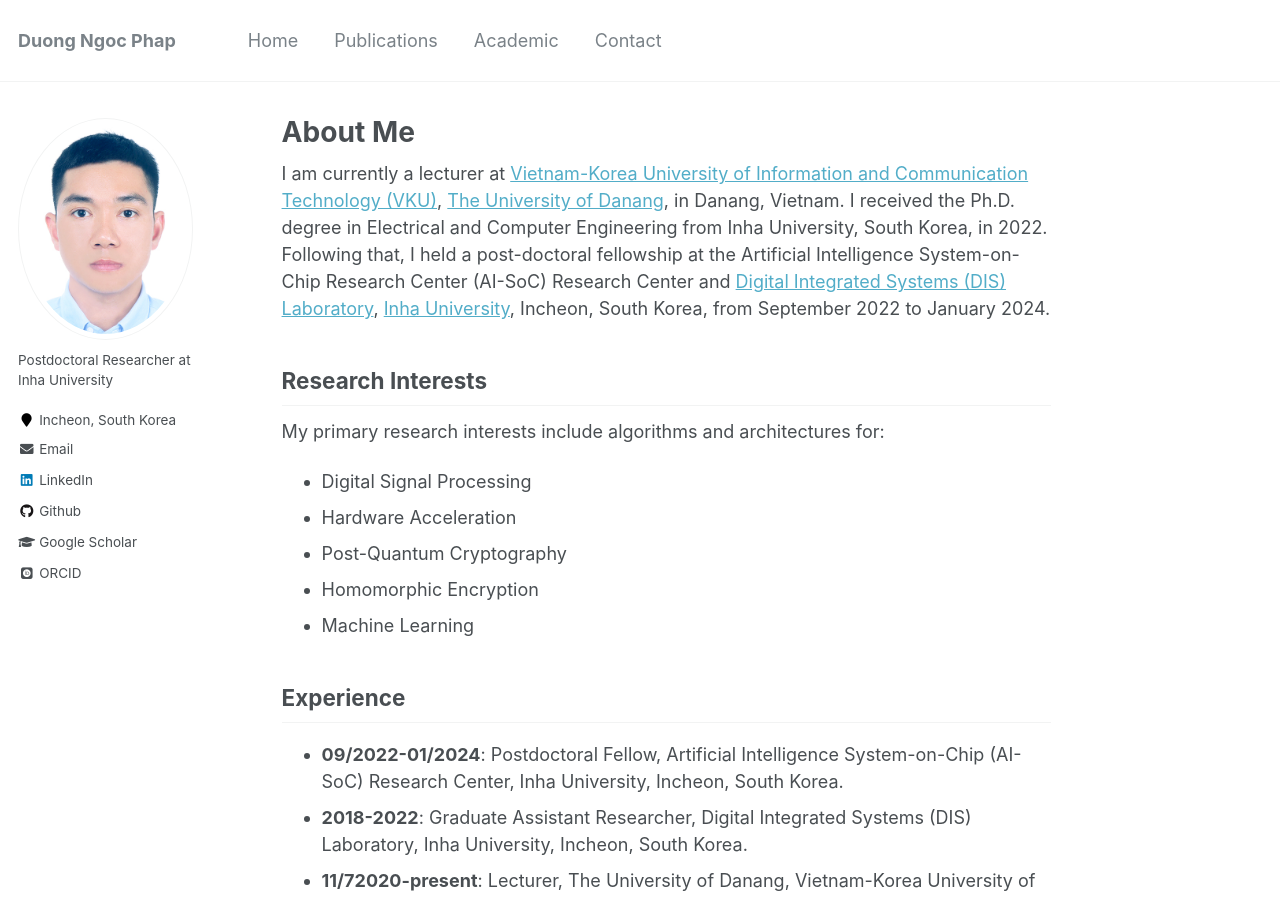
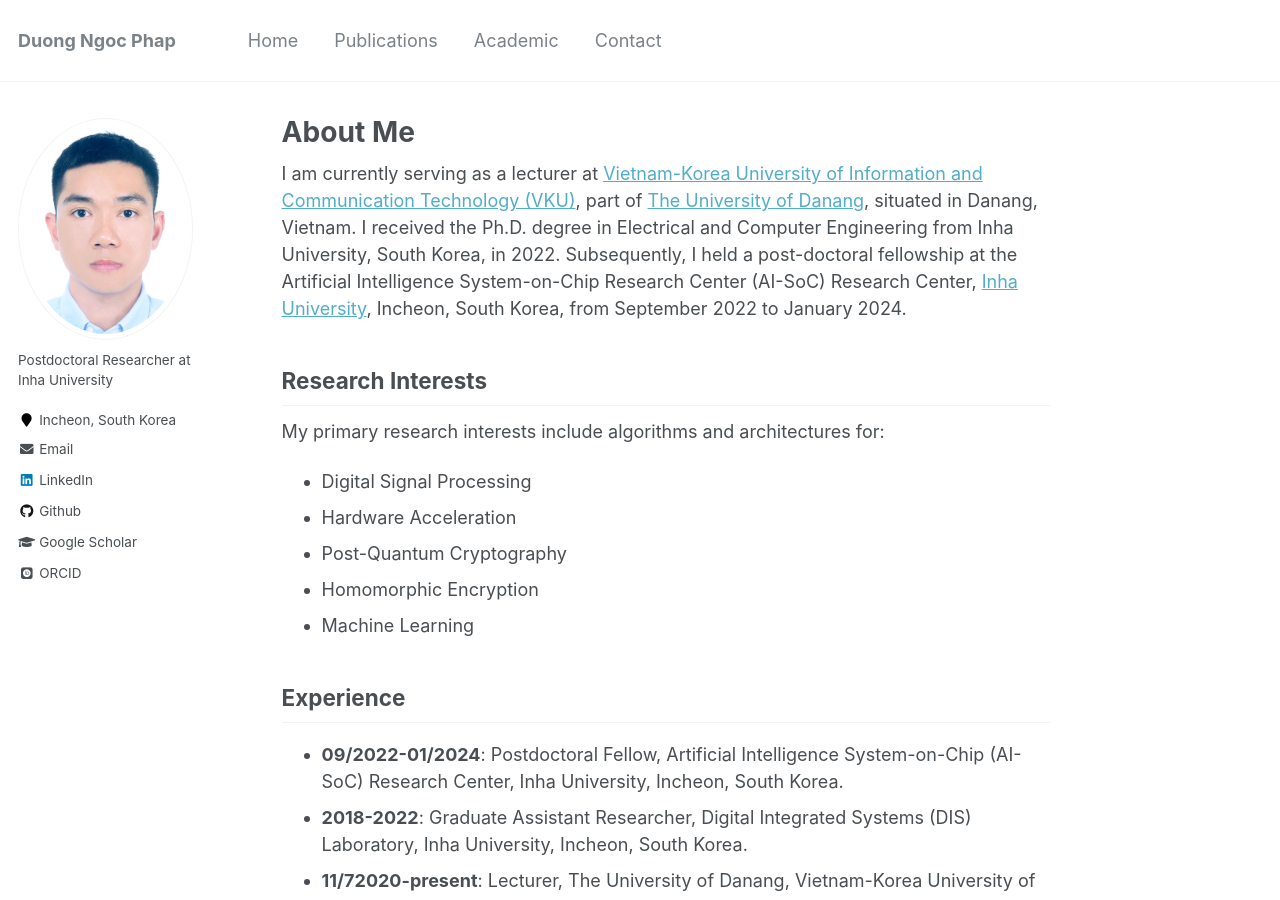
Before and after one commit to phapdn/phapdn.github.io, a Jekyll site: the page built from _pages/about.md, in a window 1280 px wide and 900 px high. Built offline with Jekyll 4.4.1, drawn with Linux system fonts in a browser that asks for light colours; some web fonts are replaced.

Commit message:
Update about.md

```diff
--- a/_pages/about.md
+++ b/_pages/about.md
@@ -7,7 +7,7 @@ redirect_from:
   - /about/
   - /about.html
 ---
-I am currently a lecturer at [Vietnam-Korea University of Information and Communication Technology (VKU)](https://vku.udn.vn/), [The University of Danang](https://www.udn.vn/english), in Danang, Vietnam. I received the Ph.D. degree in Electrical and Computer Engineering from Inha University, South Korea, in 2022. Following that, I held a post-doctoral fellowship at the Artificial Intelligence System-on-Chip Research Center (AI-SoC) Research Center and [Digital Integrated Systems (DIS) Laboratory](https://sites.google.com/view/inhasoc), [Inha University](https://eng.inha.ac.kr/eng/index.do), Incheon, South Korea, from September 2022 to January 2024.
+I am currently serving as a lecturer at [Vietnam-Korea University of Information and Communication Technology (VKU)](https://vku.udn.vn/), part of [The University of Danang](https://www.udn.vn/english), situated in Danang, Vietnam. I received the Ph.D. degree in Electrical and Computer Engineering from Inha University, South Korea, in 2022. Subsequently, I held a post-doctoral fellowship at the Artificial Intelligence System-on-Chip Research Center (AI-SoC) Research Center, [Inha University](https://eng.inha.ac.kr/eng/index.do), Incheon, South Korea, from September 2022 to January 2024.
 
 ## Research Interests
 
```
